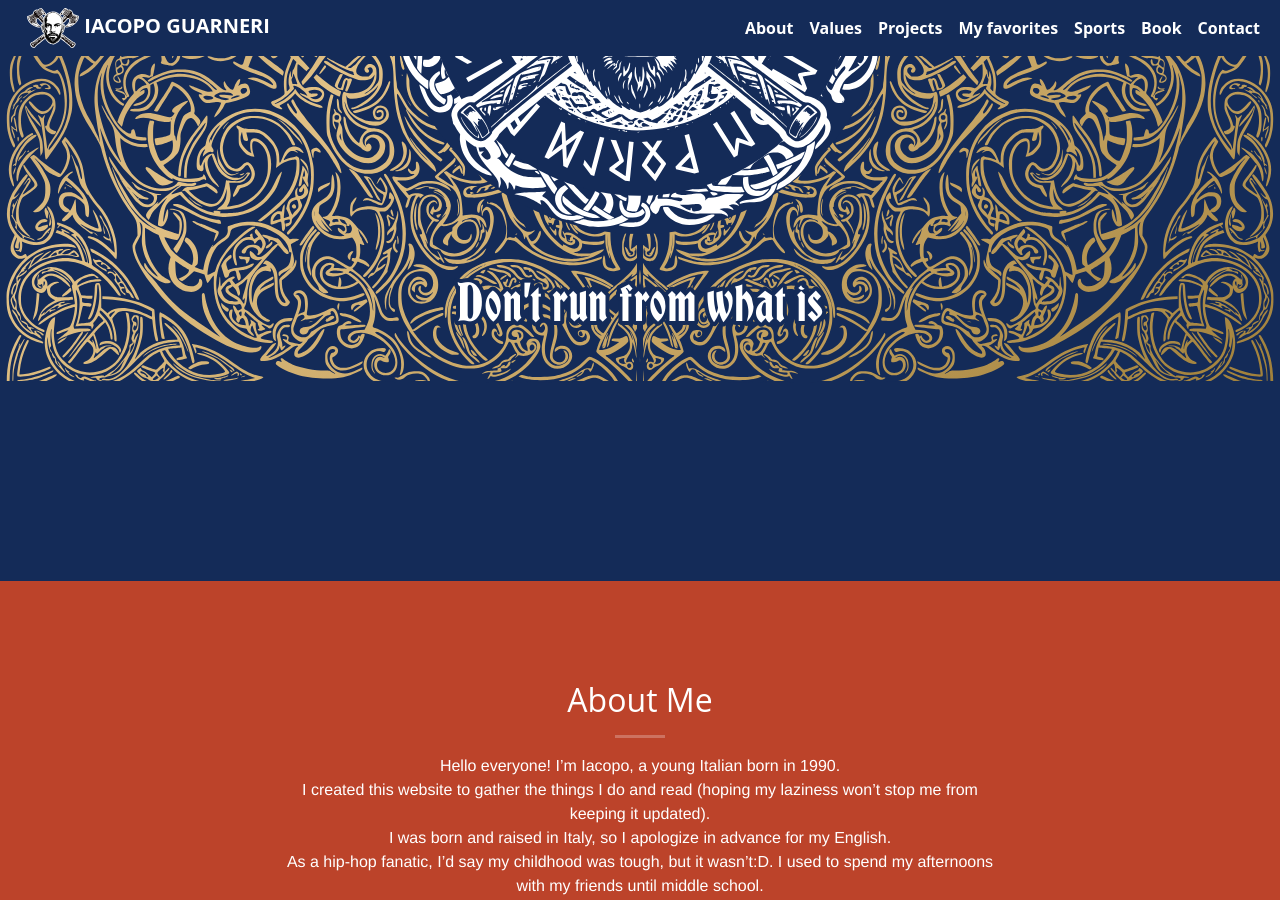
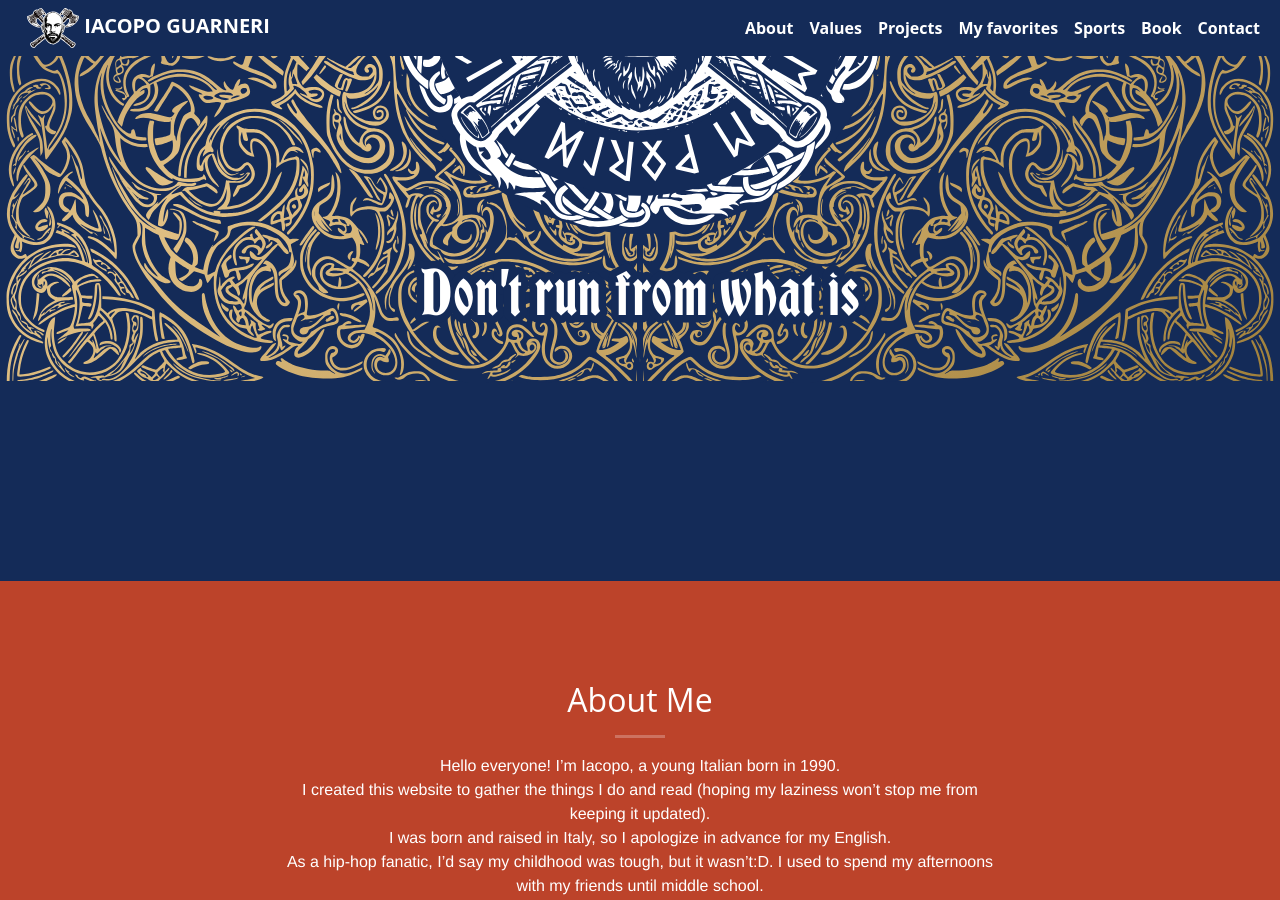
Before and after one commit to iacoposk8/iacoposk8.github.io, a Jekyll site: the page built from index.html, in a window 1280 px wide and 900 px high, scrolled down 346 px. Built offline with Jekyll 4.4.1, drawn with Linux system fonts in a browser that asks for light colours.

Commit message:
Update _base.scss

```diff
--- a/_sass/_base.scss
+++ b/_sass/_base.scss
@@ -62,14 +62,14 @@ p {
     font-display: swap;
 }
 #claim{
-    margin-top:30px;
+    margin-top:20px;
 }
 #svg_text_claim {
     font-family: 'FyneFish', Georgia, serif;
-    font-size: 50px;
+    font-size: 60px;
     fill: white;
     stroke: #142b58ff;
-    stroke-width: 8px;
+    stroke-width: 15px;
     paint-order: stroke fill;
     stroke-linejoin: round;
 }
```
